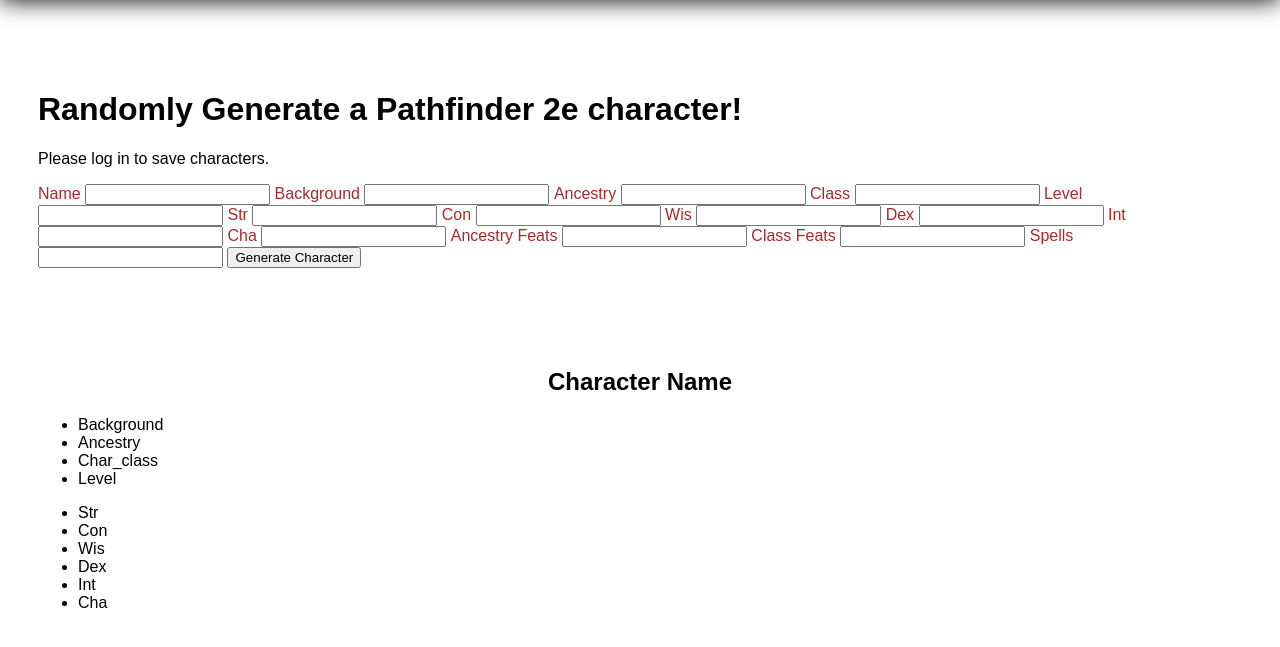
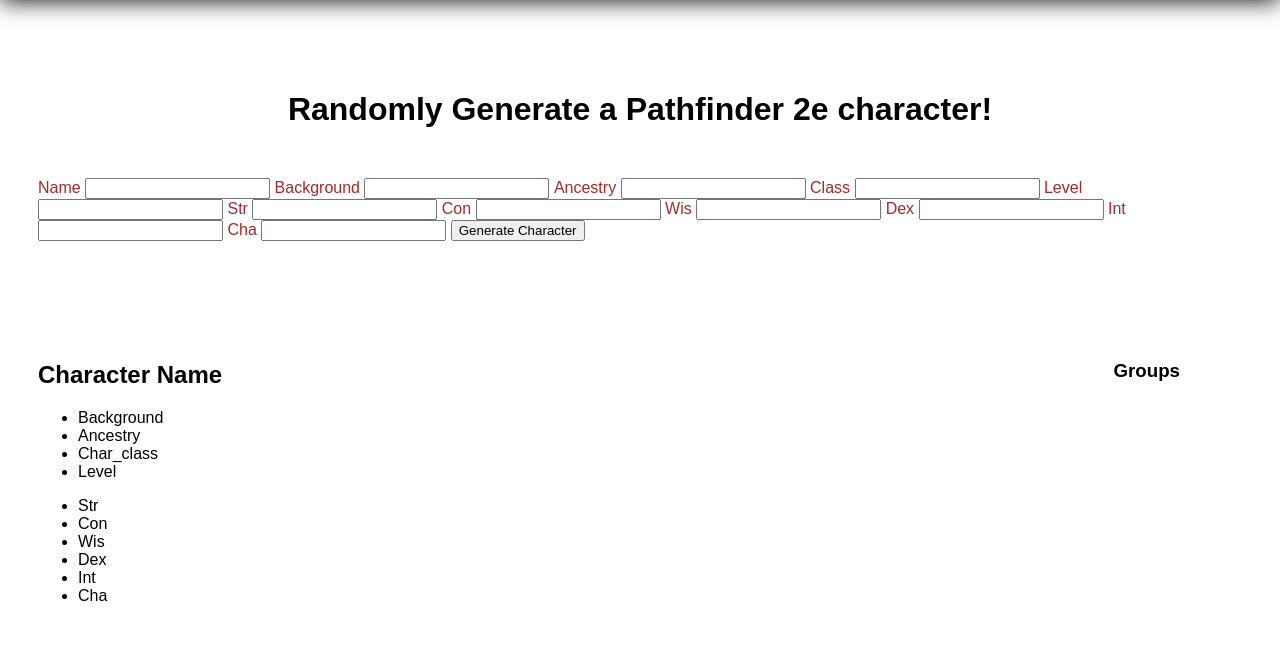
Before and after one commit to Bbullinger/pf2e_npc_generator, a Flask app: page / in a window 1280 px wide. Shown: the part 40-687 px from the top of the page. Run offline with Flask 3, Linux system fonts and the light colour scheme.

Commit message:
finished back-end

```diff
--- a/app.py
+++ b/app.py
@@ -13,7 +13,7 @@
 from sqlalchemy.exc import IntegrityError
 
 from models import User, Character, Group, db, app
-from forms import UserAddForm, LoginForm, NpcGenerator, Group, JoinGroup
+from forms import UserAddForm, LoginForm, NpcGenerator, GroupForm, JoinGroup
 
 
 @app.before_request
@@ -38,35 +38,66 @@
 @app.route("/", methods=["GET", "POST"])
 def home_page():
     """Present character form to user"""
-    form = NpcGenerator()
+    npc_form = NpcGenerator()
+    group_form = GroupForm()
 
-    if form.validate_on_submit():
+    if npc_form.save_button1.data and npc_form.validate_on_submit():
         character = Character(
-            name=form.name.data,
-            background=form.background.data,
-            ancestry=form.ancestry.data,
-            char_class=form.char_class.data,
-            level=form.level.data,
-            strength=form.strength.data,
-            con=form.con.data,
-            wis=form.wis.data,
-            dex=form.dex.data,
-            intel=form.intel.data,
-            cha=form.cha.data,
-            ancestry_feats=form.ancestry_feats.data,
-            class_feats=form.class_feats.data,
-            spells=form.spells.data,
+            name=npc_form.name.data,
+            background=npc_form.background.data,
+            ancestry=npc_form.ancestry.data,
+            char_class=npc_form.char_class.data,
+            level=npc_form.level.data,
+            strength=npc_form.strength.data,
+            con=npc_form.con.data,
+            wis=npc_form.wis.data,
+            dex=npc_form.dex.data,
+            intel=npc_form.intel.data,
+            cha=npc_form.cha.data,
+            # ancestry_feats=form.ancestry_feats.data,
+            # class_feats=form.class_feats.data,
+            # spells=form.spells.data,
             user_id=g.user.id,
         )
-        print("***************************WORKING**********************")
         db.session.add(character)
         db.session.commit()
         flash("Character added to roster.")
         return redirect("/")
-    return render_template("index.html", form=form)
+
+    if group_form.save_button2.data and group_form.validate_on_submit():
+        group = Group(group_name=group_form.group_name.data, user_id=g.user.id)
+
+        db.session.add(group)
+        db.session.commit()
+        flash("Group added to list.")
+        return redirect("/")
+    if g.user:
+        groups = Group.query.filter(Group.user_id == g.user.id).all()
+        characters = Character.query.filter(Character.user_id == g.user.id).all()
+        return render_template(
+            "index.html",
+            npc_form=npc_form,
+            group_form=group_form,
+            groups=groups,
+            characters=characters,
+        )
+
+    return render_template("index.html", npc_form=npc_form, group_form=group_form)
 
 
-@app.route("/add_character")
+# @app.route("/add_group", methods=["POST"])
+# def add_group():
+#     form = Group()
+
+#     if form.validate_on_submit():
+#         print("***********GOT THIS FAR******************")
+#         group = Group(group_name=form.group_name.data, user_id=g.user.id)
+#         db.session.add(group)
+#         db.session.commit()
+#         flash("Group added to list.")
+#         return redirect("/")
+#     return render_template
+
 
 ################USER LOG IN/SIGN UP ROUTES############################
 @app.route("/signup", methods=["GET", "POST"])
--- a/forms.py
+++ b/forms.py
@@ -1,5 +1,5 @@
 from flask_wtf import FlaskForm
-from wtforms import StringField, PasswordField, IntegerField
+from wtforms import StringField, PasswordField, IntegerField, SubmitField
 from wtforms.validators import InputRequired, Email
 
 
@@ -21,10 +21,10 @@
 class NpcGenerator(FlaskForm):
     """Form for generating the random character"""
 
-    name = StringField("Name")
-    background = StringField("Background")
-    ancestry = StringField("Ancestry")
-    char_class = StringField("Class")
+    name = StringField("Name", validators=[InputRequired()])
+    background = StringField("Background", validators=[InputRequired()])
+    ancestry = StringField("Ancestry", validators=[InputRequired()])
+    char_class = StringField("Class", validators=[InputRequired()])
 
     level = IntegerField("Level")
 
@@ -34,20 +34,22 @@
     dex = IntegerField("Dex")
     intel = IntegerField("Int")
     cha = IntegerField("Cha")
+    save_button1 = SubmitField("Save")
 
-    ancestry_feats = StringField("Ancestry Feats")
-    class_feats = StringField("Class Feats")
+    # ancestry_feats = StringField("Ancestry Feats")
+    # class_feats = StringField("Class Feats")
 
-    spells = StringField("Spells")
+    # spells = StringField("Spells")
 
 
 #####Will need to revist how user adds character to a specific group. Should it be a form?
 
 
-class Group(FlaskForm):
+class GroupForm(FlaskForm):
     """Create a Group for NPCs to join"""
 
     group_name = StringField("Group Name", validators=[InputRequired()])
+    save_button2 = SubmitField("New")
 
 
 class JoinGroup(FlaskForm):
--- a/static/base.css
+++ b/static/base.css
@@ -28,10 +28,13 @@
 
 
 }
-
-/* .npc-form-container {
-
-} */
+h1 {
+    text-align: center;
+}
+/* CHARACTER GENERATOR FORM */
+.npc-form-container {
+    margin-top:50px;
+}
 .npc-form-label {
     color:brown;
     display: inline;
@@ -39,12 +42,28 @@
 #character-name {
     text-align:center;
 }
-.npc-display {
-    margin-top: 100px;
 
-    justify-content: center;
-}
 .npc-stats-display {
     /* margin-top: 100px; */
     align-items:center;
 }
+
+/* display of character name and Groups divs */
+.npc-group-display {
+    display: flex;
+    position:fixed;
+    /* align-items: stretch; */
+    width:100%
+}
+.npc-display, .group-display {
+    margin-top: 100px;
+}
+.group-display {
+    position:fixed;
+    margin-right: 100px;
+    right: 0px;
+    height:100;
+}
+.group-form-label {
+    display:inline;
+}
--- a/static/domElements.js
+++ b/static/domElements.js
@@ -13,9 +13,9 @@
 const generatorInt = document.querySelector("#intel");
 const generatorCha = document.querySelector("#cha");
 
-const generatorAncestryFeats = document.querySelector("#ancestry_feats");
-const generatorClassFeats = document.querySelector("#class_feats");
-const generatorSpells = document.querySelector("#spells");
+// const generatorAncestryFeats = document.querySelector("#ancestry_feats");
+// const generatorClassFeats = document.querySelector("#class_feats");
+// const generatorSpells = document.querySelector("#spells");
 
 const generateCharacter = document.querySelector("#generate-character");
 
--- a/static/functions.js
+++ b/static/functions.js
@@ -30,18 +30,18 @@
     generatorBackground,
     generatorAncestry,
     generatorClass,
-    generatorAncestryFeats,
-    generatorClassFeats,
+    // generatorAncestryFeats,
+    // generatorClassFeats,
   ];
   for (let formInput of formAPIValues) {
     //Form is created using wtf-forms in a python file. Some python variable naming
     //conventions conflict with API endpoints names, these if statements are a work around
     if (formInput === generatorClass) {
       formInput.value = await randomAPI("class");
-    } else if (formInput === generatorAncestryFeats) {
-      formInput.value = await randomAPI("ancestryFeature");
-    } else if (formInput === generatorClassFeats) {
-      formInput.value = await randomAPI("classFeature");
+      // } else if (formInput === generatorAncestryFeats) {
+      //   formInput.value = await randomAPI("ancestryFeature");
+      // } else if (formInput === generatorClassFeats) {
+      //   formInput.value = await randomAPI("classFeature");
     } else {
       formInput.value = await randomAPI(formInput.name);
     }
--- a/templates/index.html
+++ b/templates/index.html
@@ -26,16 +26,18 @@
     {% endfor %} {% block content %}
     <main data-page="home">
       <h1>Randomly Generate a Pathfinder 2e character!</h1>
-      {% if not g.user %}
-      <p>Please log in to save characters.</p>
-      {% endif %}
+
       <div class="npc-form-container">
         <form class="npc-form" method="POST">
-          {{form.hidden_tag()}} {% for field in form if field.widget.input_type
-          != 'hidden' %}
+          {{npc_form.hidden_tag()}} {% for field in npc_form if
+          field.widget.input_type != 'hidden' %}
           <p class="npc-form-label">
-            {{field.label}} {{field}} {% for error in field.errors %} {{error}}
-            {% endfor %}
+            <!-- Want to show only show 'save button' from form if user is logged in, otherwise all
+            other components of form display to user -->
+            {% if field.name != 'save_button1' %} {{field.label}}{% endif %} {%
+            if field.name != 'save_button1' %} {{field}} {% endif %} {% if
+            field.name == 'save_button1' and g.user %} {{field}} {% endif %} {%
+            for error in field.errors %} {{error}} {% endfor %}
           </p>
           {% endfor %}
           <button
@@ -45,16 +47,13 @@
           >
             Generate Character
           </button>
-          {% if g.user %}
-          <button class="form-button" type="submit">Save</button>
-          {% endif %}
         </form>
 
         <!-- <form class="save-form" action="/">
           <button class="save-submit" action=""
         </form> -->
       </div>
-
+      <div class="npc-group-display">
         <div class="npc-display">
           <h2 id="character-name">Character Name</h2>
           <div class="npc-stats-display">
@@ -75,11 +74,26 @@
             <ul class="npc-display-stats" id="feats"></ul>
           </div>
         </div>
-      <!-- <div class="npc-groups">
+        <div class="group-display">
+          <h3>Groups</h3>
+          {% if g.user %}
+          <form class="group-form" method="POST">
+            {{group_form.hidden_tag()}} {% for field in group_form if
+            field.widget.input_type != 'hidden' %}
+            <p class="group-form-label">
+              {{field}} {% for error in field.errors %} {{error}} {% endfor %}
+            </p>
+            {% endfor %}
+          </form>
           <ul class="group-name">
-        <li class="npc-name"></li>
+            <li>test</li>
+            {% for character in characters %}
+            <li>{{character.name}}</li>
+            {% endfor %}
           </ul>
-    </div> -->
+          {% endif %}
+        </div>
+      </div>
       {% endblock %}
     </main>
     <script src="https://unpkg.com/axios/dist/axios.js"></script>
```
Also changed, not shown: models.py (+7 -7 lines), env-parser.js (deleted). Lines whose indentation alone changed are shown as unchanged.
